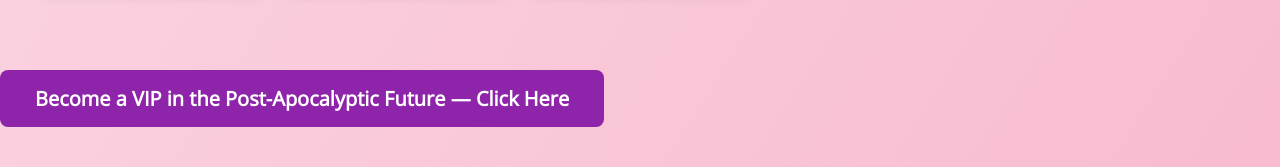
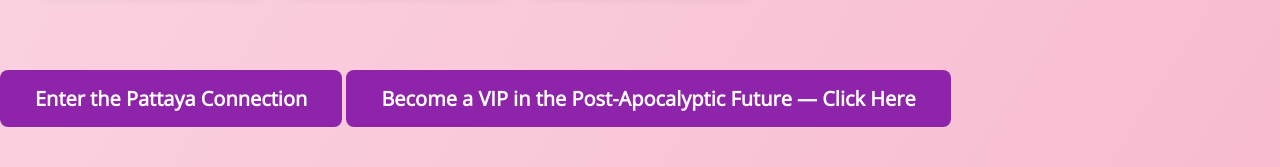
Before and after one commit to NBiryukov25/Sheryl-Joyce-Espiritu, a plain HTML site: page portfolio.html in a window 1280 px wide. Shown: the part 1817-1984 px from the top of the page. Drawn offline with nearby package versions, Linux system fonts and the light colour scheme.

Commit message:
Update portfolio.html

```diff
--- a/portfolio.html
+++ b/portfolio.html
@@ -166,7 +166,10 @@
         <img class="modal-content" id="modalImage">
     </div>
 
-    <a href="vip.html" class="vip-link">
+    <a href="pattaya.html" class="vip-link">
+    Enter the Pattaya Connection
+</a>
+<a href="vip.html" class="vip-link">
         Become a VIP in the Post-Apocalyptic Future — Click Here
     </a>
 
```
